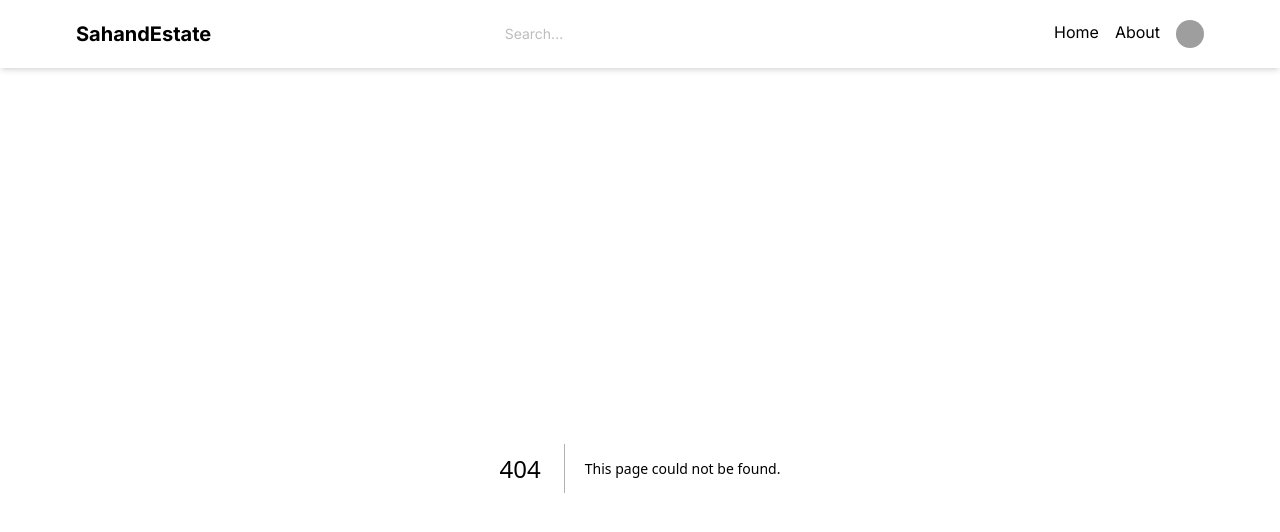
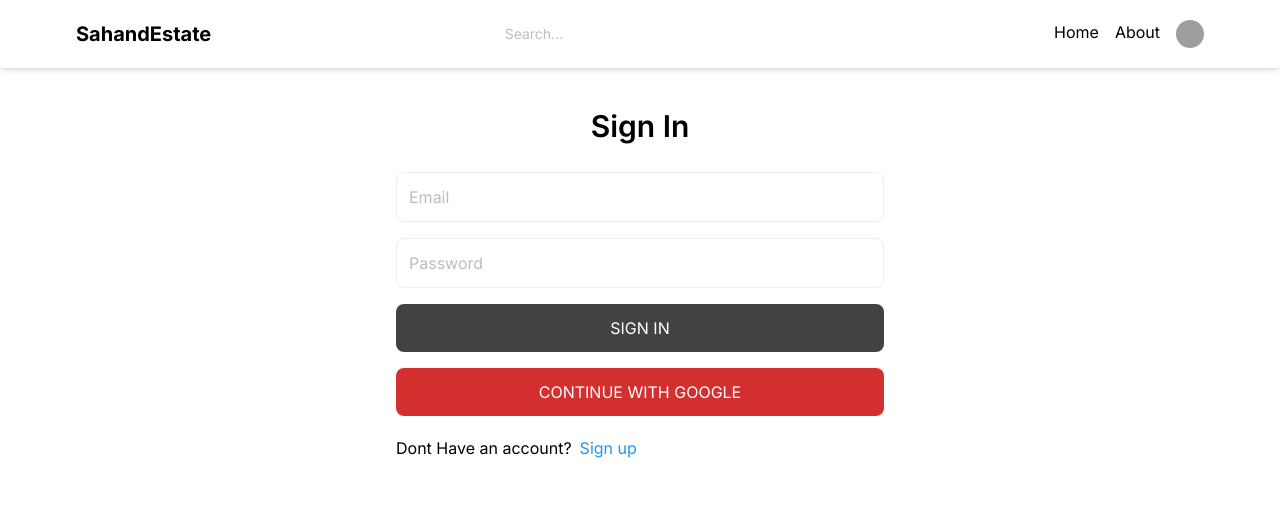
Before and after one commit to krisking23/real-estate-app, a Next.js app in the folder client/: page /sign-in in a window 1280 px wide. Before the commit this address had no page. Shown: the top 532 px of the page. Built offline with nearby package versions, Linux system fonts and the light colour scheme; grey boxes are pictures that could not be loaded.

Commit message:
added signin and signup pages

```diff
--- /dev/null
+++ b/client/src/app/about/page.js
@@ -0,0 +1,30 @@
+import React from "react";
+
+export default function Page() {
+  return (
+    <div className="px-4 py-20 max-w-6xl mx-auto">
+      <h1 className="text-3xl font-bold  mb-4 text-slate-800">
+        About Sahand Estate
+      </h1>
+      <p className="mb-4 text-slate-700">
+        Sahand Estate is a leading real estate agency that specializes in
+        helping clients buy, sell, and rent properties in the most desirable
+        neighborhoods. Our team of experienced agents is dedicated to providing
+        exceptional service and making the buying and selling process as smooth
+        as possible.
+      </p>
+      <p className="mb-4 text-slate-700">
+        Our mission is to help our clients achieve their real estate goals by
+        providing expert advice, personalized service, and a deep understanding
+        of the local market. Whether you are looking to buy, sell, or rent a
+        property, we are here to help you every step of the way.
+      </p>
+      <p className="mb-4 text-slate-700">
+        Our mission is to help our clients achieve their real estate goals by
+        providing expert advice, personalized service, and a deep understanding
+        of the local market. Whether you are looking to buy, sell, or rent a
+        property, we are here to help you every step of the way.
+      </p>
+    </div>
+  );
+}
--- a/client/src/app/components/Header.jsx
+++ b/client/src/app/components/Header.jsx
@@ -5,10 +5,13 @@
   return (
     <header className="bg-slate-200 shadow-md">
       <nav className="flex justify-between items-center max-w-6xl mx-auto p-3">
-        <h1 className="font-bold text-sm sm:text-xl flex flex-wrap">
-          <span className="text-slate-500">Sahand</span>
-          <span className="text-slate-700">Estate</span>
-        </h1>
+        <Link href="/">
+          <h1 className="font-bold text-sm sm:text-xl flex flex-wrap">
+            <span className="text-slate-500">Sahand</span>
+            <span className="text-slate-700">Estate</span>
+          </h1>
+        </Link>
+
         <form className="flex bg-slate-100 items-center p-3 rounded-lg">
           <input
             type="text"
--- /dev/null
+++ b/client/src/app/search/page.js
@@ -0,0 +1,5 @@
+import React from "react";
+
+export default function Page() {
+  return <h1>search</h1>;
+}
--- /dev/null
+++ b/client/src/app/sign-in/page.js
@@ -0,0 +1,42 @@
+import Link from "next/link";
+import React from "react";
+
+export default function Page() {
+  return (
+    <div className="p-3 max-w-lg mx-auto">
+      <h1 className="text-3xl text-center font-semibold my-7">Sign In</h1>
+      <form className="flex flex-col gap-4">
+        <input
+          type="email"
+          placeholder="Email"
+          id="email"
+          className="border p-3 rounded-lg"
+        />
+        <input
+          type="password"
+          placeholder="Password"
+          id="password"
+          className="border p-3 rounded-lg"
+        />
+        <button
+          type="button"
+          className="bg-gray-800 text-white p-3 rounded-lg uppercase hover:opacity-95"
+        >
+          Sign In
+        </button>
+        <button
+          type="button"
+          className="bg-red-700 text-white rounded-lg p-3 uppercase hover:opacity-95"
+        >
+          Continue with google
+        </button>
+      </form>
+      <div className="flex gap-2 mt-5">
+        <p>Dont Have an account?</p>
+        <Link href="/sign-up">
+          <span className="text-blue-500">Sign up</span>
+        </Link>
+      </div>
+    </div>
+  );
+}
--- /dev/null
+++ b/client/src/app/sign-up/page.js
@@ -0,0 +1,48 @@
+import Link from "next/link";
+import React from "react";
+
+export default function Page() {
+  return (
+    <div className="p-3 max-w-lg mx-auto">
+      <h1 className="text-3xl text-center font-semibold my-7">Sign Up</h1>
+      <form className="flex flex-col gap-4">
+        <input
+          type="text"
+          placeholder="Username"
+          id="username"
+          className="border p-3 rounded-lg"
+        />
+        <input
+          type="email"
+          placeholder="Email"
+          id="email"
+          className="border p-3 rounded-lg"
+        />
+        <input
+          type="password"
+          placeholder="Password"
+          id="password"
+          className="border p-3 rounded-lg"
+        />
+        <button
+          type="button"
+          className="bg-gray-800 text-white p-3 rounded-lg uppercase hover:opacity-95"
+        >
+          Sign Up
+        </button>
+        <button
+          type="button"
+          className="bg-red-700 text-white rounded-lg p-3 uppercase hover:opacity-95"
+        >
+          Continue with google
+        </button>
+      </form>
+      <div className="flex gap-2 mt-5">
+        <p>Have an account?</p>
+        <Link href="/sign-in">
+          <span className="text-blue-500">Sign in</span>
+        </Link>
+      </div>
+    </div>
+  );
+}
```
